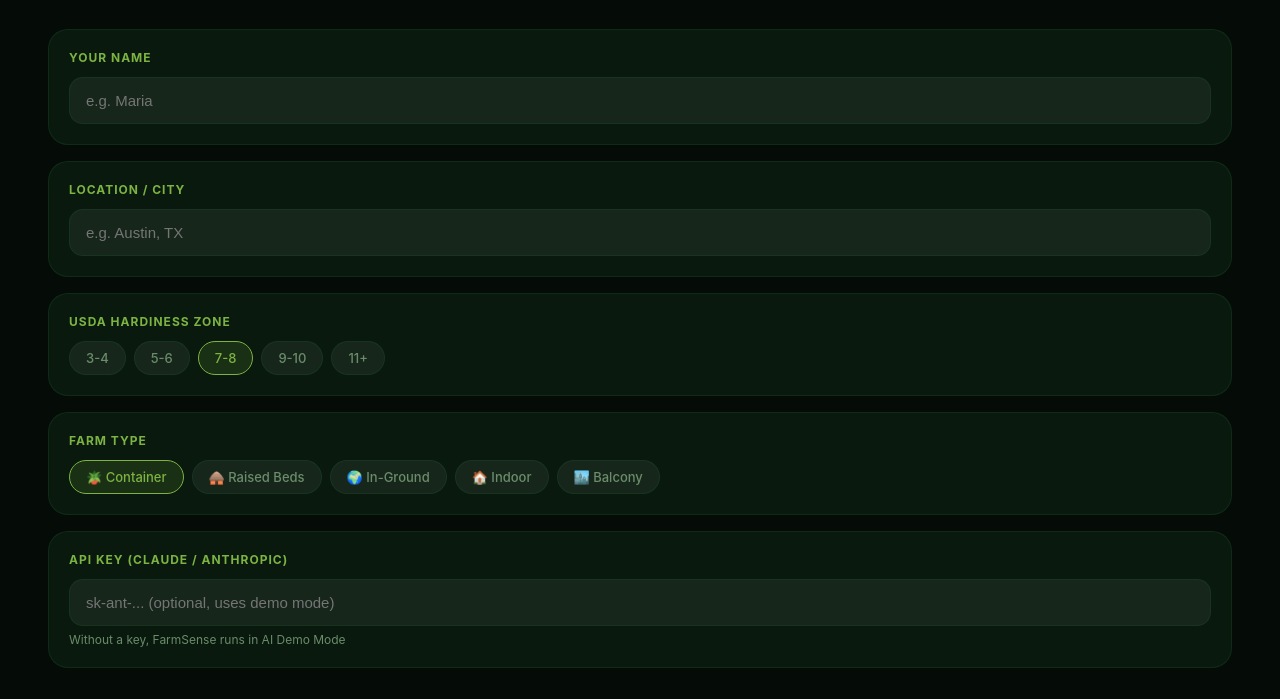
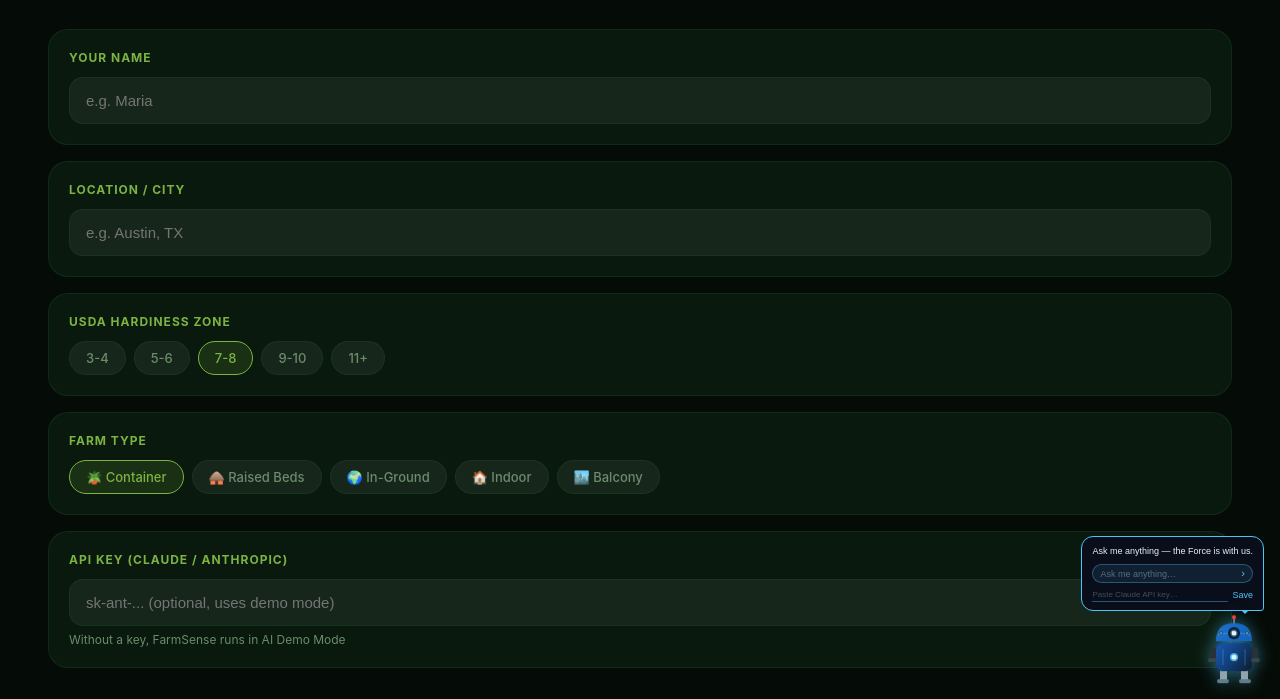
Before and after one commit to 808cadger/FarmSense, a website: page index.html in a window 1280 px wide. Shown: the part 101-800 px from the top of the page. Drawn offline with Linux system fonts and the light colour scheme.

Commit message:
Add AI avatar bot that answers any question via Claude

```diff
--- /dev/null
+++ b/avatar-widget.js
@@ -0,0 +1,268 @@
+(function () {
+
+  /* ── API key discovery ─────────────────────────────────────────── */
+  function getApiKey() {
+    // 1. App can set window.SWAvatarApiKey before loading this script
+    if (window.SWAvatarApiKey) return window.SWAvatarApiKey;
+    // 2. Scan localStorage for any key starting with sk-ant-
+    try {
+      var lsKeys = Object.keys(localStorage);
+      for (var i = 0; i < lsKeys.length; i++) {
+        var val = localStorage.getItem(lsKeys[i]);
+        if (val && val.startsWith('sk-ant-')) return val;
+      }
+    } catch (e) {}
+    return '';
+  }
+
+  function saveApiKey(key) {
+    try { localStorage.setItem('avatar_api_key', key); } catch (e) {}
+  }
+
+  /* ── App context ───────────────────────────────────────────────── */
+  function getAppContext() {
+    var el = document.getElementById('sw-avatar');
+    if (el && el.dataset.context) return el.dataset.context;
+    var meta = document.querySelector('meta[name="description"]');
+    if (meta) return meta.content;
+    return '';
+  }
+
+  function getAppName() {
+    var el = document.querySelector('meta[name="application-name"]');
+    if (el) return el.content;
+    try {
+      var link = document.querySelector('link[rel="manifest"]');
+      if (!link) return document.title || 'this app';
+    } catch (e) {}
+    return document.title || 'this app';
+  }
+
+  /* ── Star Wars greetings (shown before any question) ───────────── */
+  var LINES = [
+    'Hello! How can I help you today?',
+    'Ask me anything — the Force is with us.',
+    'Ready to assist, young Padawan.',
+    'What do you need to know?',
+    'Your question is my mission.',
+    'Speak, and I shall answer.',
+    'The Force is strong — ask away.',
+    'Patience yields knowledge. Ask me!',
+  ];
+  var idx = -1;
+  function nextLine() {
+    var n; do { n = Math.floor(Math.random() * LINES.length); } while (n === idx);
+    idx = n; return LINES[n];
+  }
+
+  /* ── CSS ───────────────────────────────────────────────────────── */
+  var CSS = [
+    '.swa{position:fixed;bottom:20px;right:16px;z-index:99999;display:flex;flex-direction:column;align-items:flex-end;gap:8px;font-family:sans-serif}',
+    '.swa-bubble{background:#0a0e1a;border:1px solid #4fc3f7;border-radius:12px 12px 3px 12px;color:#e3f2fd;font-size:9px;line-height:1.4;max-width:200px;padding:8px 10px;word-break:break-word;position:relative}',
+    '.swa-bubble:after{content:"";position:absolute;bottom:-8px;right:14px;border:4px solid transparent;border-top-color:#4fc3f7}',
+    '.swa-msg{display:block;margin-bottom:6px;min-height:10px}',
+    '.swa-bar{display:flex;align-items:center;gap:4px;background:rgba(79,195,247,0.1);border:1px solid rgba(79,195,247,0.35);border-radius:20px;padding:3px 7px}',
+    '.swa-bar input{flex:1;background:transparent;border:none;outline:none;color:#e3f2fd;font-size:9px;min-width:0;caret-color:#4fc3f7}',
+    '.swa-bar input::placeholder{color:rgba(179,229,252,0.4)}',
+    '.swa-go{background:none;border:none;color:#4fc3f7;font-size:11px;cursor:pointer;padding:0;line-height:1}',
+    '.swa-apirow{display:flex;align-items:center;gap:4px;margin-top:5px}',
+    '.swa-apirow input{flex:1;background:transparent;border:none;border-bottom:1px solid rgba(79,195,247,0.4);outline:none;color:#e3f2fd;font-size:8px;min-width:0;padding:2px 0}',
+    '.swa-apirow input::placeholder{color:rgba(179,229,252,0.3)}',
+    '.swa-apisave{background:none;border:none;color:#4fc3f7;font-size:9px;cursor:pointer;white-space:nowrap}',
+    '.swa-droid{width:60px;height:60px;cursor:pointer;filter:drop-shadow(0 0 8px rgba(79,195,247,0.5))}',
+    '@keyframes swa-bob{0%,100%{transform:translateY(0)}50%{transform:translateY(-5px)}}',
+    '@keyframes swa-glow{0%,100%{opacity:1}50%{opacity:0.3}}',
+    '@keyframes swa-blink{0%,88%,100%{opacity:1}94%{opacity:0}}',
+    '.swa-droid{animation:swa-bob 3s ease-in-out infinite}',
+    '.swa-eye{animation:swa-glow 2s ease-in-out infinite}',
+    '.swa-ant{animation:swa-blink 2s ease-in-out infinite}',
+    '.swa-thinking{opacity:0.5;font-style:italic}',
+  ].join('');
+
+  /* ── SVG droid ─────────────────────────────────────────────────── */
+  var SVG = '<svg width="60" height="74" viewBox="0 0 60 74" fill="none" xmlns="http://www.w3.org/2000/svg">'
+    + '<rect x="16" y="52" width="7" height="16" rx="3" fill="#90a4ae"/>'
+    + '<rect x="37" y="52" width="7" height="16" rx="3" fill="#90a4ae"/>'
+    + '<rect x="13" y="64" width="12" height="4" rx="2" fill="#607d8b"/>'
+    + '<rect x="35" y="64" width="12" height="4" rx="2" fill="#607d8b"/>'
+    + '<rect x="12" y="28" width="36" height="28" rx="7" fill="#1a237e"/>'
+    + '<rect x="12" y="28" width="36" height="28" rx="7" fill="url(#bg)"/>'
+    + '<line x1="19" y1="34" x2="19" y2="50" stroke="#4fc3f7" stroke-width="0.7" opacity="0.5"/>'
+    + '<line x1="41" y1="34" x2="41" y2="50" stroke="#4fc3f7" stroke-width="0.7" opacity="0.5"/>'
+    + '<circle cx="30" cy="42" r="4" fill="#4fc3f7" opacity="0.9"/>'
+    + '<circle cx="30" cy="42" r="2.5" fill="#e3f2fd"/>'
+    + '<path d="M12 26 Q12 8 30 8 Q48 8 48 26 Z" fill="#1565c0"/>'
+    + '<path d="M12 26 Q12 8 30 8 Q48 8 48 26 Z" fill="url(#dg)"/>'
+    + '<path d="M14 20 Q30 15 46 20" stroke="#4fc3f7" stroke-width="1.2" fill="none" opacity="0.5"/>'
+    + '<circle cx="30" cy="18" r="6" fill="#0d1b2a"/>'
+    + '<circle class="swa-eye" cx="30" cy="18" r="4" fill="#4fc3f7"/>'
+    + '<circle cx="30" cy="18" r="2.5" fill="#e3f2fd"/>'
+    + '<circle cx="28.5" cy="16.5" r="0.8" fill="white" opacity="0.8"/>'
+    + '<circle cx="17" cy="18" r="2" fill="#37474f"/><circle cx="17" cy="18" r="1.2" fill="#4fc3f7" opacity="0.7"/>'
+    + '<circle cx="43" cy="18" r="2" fill="#37474f"/><circle cx="43" cy="18" r="1.2" fill="#4fc3f7" opacity="0.7"/>'
+    + '<line x1="30" y1="8" x2="30" y2="3" stroke="#78909c" stroke-width="1.5"/>'
+    + '<circle class="swa-ant" cx="30" cy="2" r="2" fill="#f44336"/>'
+    + '<rect x="6" y="32" width="6" height="16" rx="3" fill="#263238"/>'
+    + '<rect x="4" y="43" width="9" height="4" rx="2" fill="#37474f"/>'
+    + '<rect x="48" y="32" width="6" height="16" rx="3" fill="#263238"/>'
+    + '<rect x="47" y="43" width="9" height="4" rx="2" fill="#37474f"/>'
+    + '<defs>'
+    + '<linearGradient id="bg" x1="12" y1="28" x2="48" y2="56" gradientUnits="userSpaceOnUse"><stop offset="0%" stop-color="#1565c0" stop-opacity="0.8"/><stop offset="100%" stop-color="#0d1b2a"/></linearGradient>'
+    + '<linearGradient id="dg" x1="12" y1="8" x2="48" y2="26" gradientUnits="userSpaceOnUse"><stop offset="0%" stop-color="#42a5f5" stop-opacity="0.25"/><stop offset="100%" stop-color="#1565c0" stop-opacity="0"/></linearGradient>'
+    + '</defs></svg>';
+
+  /* ── Typewriter ─────────────────────────────────────────────────── */
+  var charTimer = null;
+  var greetTimer = null;
+
+  function typeText(el, text, done) {
+    clearInterval(charTimer);
+    el.textContent = '';
+    el.classList.remove('swa-thinking');
+    var i = 0;
+    charTimer = setInterval(function () {
+      el.textContent = text.slice(0, ++i);
+      if (i >= text.length) { clearInterval(charTimer); if (done) done(); }
+    }, 22);
+  }
+
+  /* ── Claude API call ────────────────────────────────────────────── */
+  function askClaude(question, apiKey, callback) {
+    var appName    = getAppName();
+    var appContext = getAppContext();
+    var systemMsg  = 'You are a helpful AI assistant built into ' + appName + '.'
+      + (appContext ? ' The app is: ' + appContext + '.' : '')
+      + ' Answer concisely in 2-3 sentences. Be friendly and direct.';
+
+    fetch('https://api.anthropic.com/v1/messages', {
+      method: 'POST',
+      headers: {
+        'Content-Type': 'application/json',
+        'x-api-key': apiKey,
+        'anthropic-version': '2023-06-01',
+        'anthropic-dangerous-direct-browser-calls': 'true'
+      },
+      body: JSON.stringify({
+        model: 'claude-haiku-4-5-20251001',
+        max_tokens: 300,
+        system: systemMsg,
+        messages: [{ role: 'user', content: question }]
+      })
+    })
+    .then(function (res) { return res.json(); })
+    .then(function (data) {
+      if (data.error) { callback(null, data.error.message); return; }
+      callback(data.content && data.content[0] && data.content[0].text || 'No answer.', null);
+    })
+    .catch(function (err) { callback(null, err.message); });
+  }
+
+  /* ── Build widget ───────────────────────────────────────────────── */
+  function build() {
+    var root = document.getElementById('sw-avatar');
+    if (!root) return;
+
+    if (!document.getElementById('swa-css')) {
+      var s = document.createElement('style');
+      s.id = 'swa-css'; s.textContent = CSS;
+      document.head.appendChild(s);
+    }
+
+    var wrap   = document.createElement('div');   wrap.className = 'swa';
+    var bubble = document.createElement('div');   bubble.className = 'swa-bubble';
+    var msg    = document.createElement('span');  msg.className = 'swa-msg';
+
+    /* search bar */
+    var bar = document.createElement('div');      bar.className = 'swa-bar';
+    var inp = document.createElement('input');
+    inp.type = 'text';
+    inp.placeholder = 'Ask me anything…';
+    var go  = document.createElement('button');   go.className = 'swa-go'; go.textContent = '›';
+    bar.appendChild(inp); bar.appendChild(go);
+
+    /* api key row (shown only if no key found) */
+    var apiRow  = document.createElement('div');  apiRow.className = 'swa-apirow';
+    var apiInp  = document.createElement('input');
+    apiInp.type = 'text'; apiInp.placeholder = 'Paste Claude API key…';
+    var apiSave = document.createElement('button'); apiSave.className = 'swa-apisave'; apiSave.textContent = 'Save';
+    apiRow.appendChild(apiInp); apiRow.appendChild(apiSave);
+    apiRow.style.display = 'none';
+
+    bubble.appendChild(msg);
+    bubble.appendChild(bar);
+    bubble.appendChild(apiRow);
+
+    /* droid */
+    var droid = document.createElement('div');    droid.className = 'swa-droid';
+    droid.innerHTML = SVG;
+
+    wrap.appendChild(bubble);
+    wrap.appendChild(droid);
+    root.appendChild(wrap);
+
+    /* show/hide API key row based on whether we have a key */
+    function refreshApiRow() {
+      apiRow.style.display = getApiKey() ? 'none' : 'flex';
+    }
+    refreshApiRow();
+
+    /* save API key */
+    apiSave.onclick = function () {
+      var k = apiInp.value.trim();
+      if (k) { saveApiKey(k); apiRow.style.display = 'none'; }
+    };
+
+    /* submit question */
+    function submit() {
+      var question = inp.value.trim();
+      if (!question) return;
+      inp.value = '';
+
+      var apiKey = getApiKey();
+      if (!apiKey) {
+        typeText(msg, 'Please add your Claude API key below ↓');
+        apiRow.style.display = 'flex';
+        return;
+      }
+
+      clearTimeout(greetTimer);
+      msg.classList.add('swa-thinking');
+      msg.textContent = 'Thinking…';
+
+      askClaude(question, apiKey, function (answer, err) {
+        if (err) {
+          typeText(msg, 'Error: ' + err);
+        } else {
+          typeText(msg, answer, function () {
+            // After 12 s go back to a greeting
+            greetTimer = setTimeout(showGreeting, 12000);
+          });
+        }
+      });
+    }
+
+    go.onclick = submit;
+    inp.onkeydown = function (e) { if (e.key === 'Enter') submit(); };
+
+    /* droid tap → new greeting */
+    droid.onclick = function () { inp.value = ''; showGreeting(); };
+
+    function showGreeting() {
+      clearTimeout(greetTimer);
+      typeText(msg, nextLine(), function () {
+        greetTimer = setTimeout(showGreeting, 10000);
+      });
+    }
+
+    setTimeout(showGreeting, 600);
+  }
+
+  if (document.readyState === 'loading') {
+    document.addEventListener('DOMContentLoaded', build);
+  } else {
+    build();
+  }
+
+  window.SWAvatar = { askClaude: askClaude };
+
+})();
--- a/index.html
+++ b/index.html
@@ -1568,5 +1568,8 @@ function resetApp() {
 // ══════════════════════════════════════════
 function delay(ms) { return new Promise(r => setTimeout(r, ms)); }
 </script>
+  <!-- AI Avatar Bot -->
+  <div id="sw-avatar" data-context="AI farm monitoring and crop management assistant for farmers and agricultural workers"></div>
+  <script src="./avatar-widget.js"></script>
 </body>
 </html>
```
